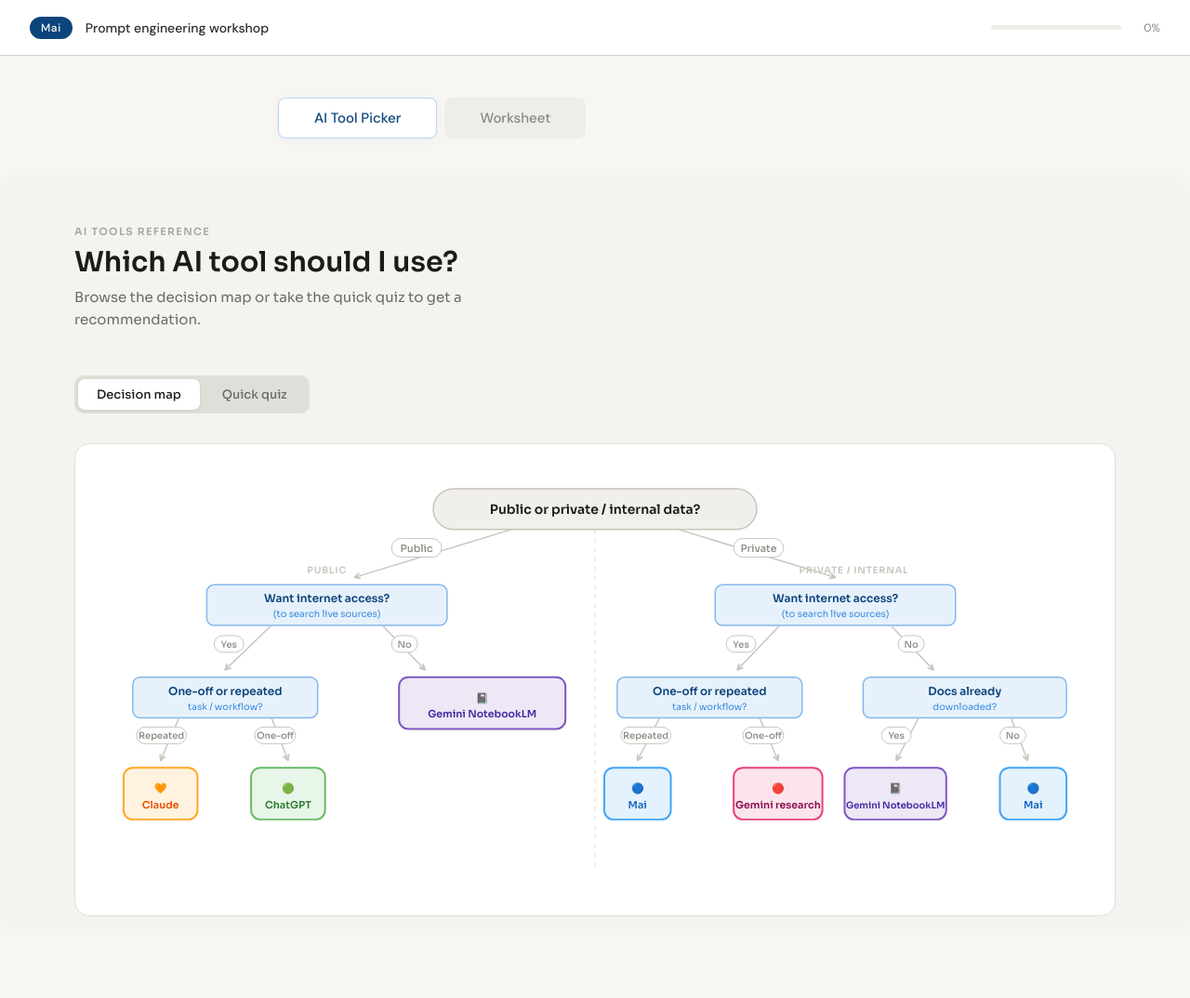
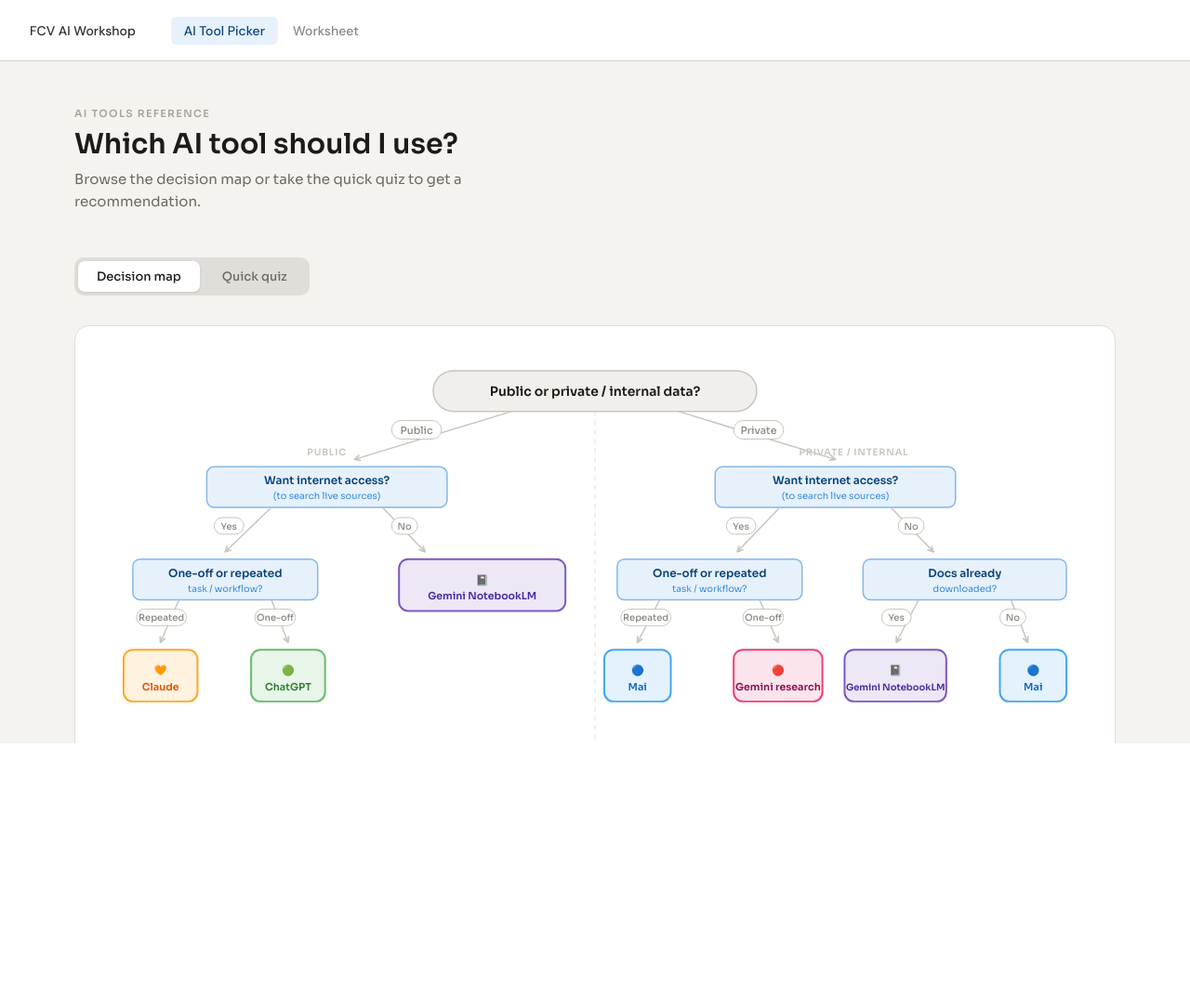
Before and after one commit to Gjain234/wbg_ai_workshop, a Flask app: page / in a window 1280 px wide. Shown: the whole page at 93% size. After the commit the page ends 800 px from the top, so only its background shows below. Run offline with Flask 3, Linux system fonts and the light colour scheme.

Commit message:
fix scroll

```diff
--- a/templates/index.html
+++ b/templates/index.html
@@ -3,34 +3,15 @@
 <head>
 <meta charset="UTF-8">
 <meta name="viewport" content="width=device-width, initial-scale=1.0">
-<title>Mai — Prompt Engineering Workshop</title>
+<title>FCV AI Workshop</title>
 <link href="https://fonts.googleapis.com/css2?family=DM+Sans:wght@400;500&family=DM+Mono:wght@400;500&display=swap" rel="stylesheet">
 <style>
-  .main-tabs {
-    margin-bottom:2.5rem;
-    display:flex;
-    gap:8px;
-    background:transparent;
-    border-radius:12px;
-    padding:5px;
-    width:fit-content;
-    max-width:100vw;
-    box-shadow:none;
-  }
-  .main-tab {
-    font-family:var(--font); font-size:15px; font-weight:500;
-    padding:11px 38px; border-radius:8px; border:none;
-    background:var(--gray-100); color:var(--gray-400); cursor:pointer; transition:all 0.18s;
-    margin:0; outline:none;
-    box-shadow:none;
-  }
-  .main-tab.active {
-    background:white; color:var(--blue-800); box-shadow:0 2px 8px rgba(0,0,0,0.04);
-    border:1.5px solid var(--blue-100);
-    z-index:1;
-  }
-  .main-panel { display:none; }
-  .main-panel.active { display:block; }
+  .header-tabs { display:flex; gap:2px; flex:1; padding:0 1.5rem; }
+  .header-tab { font-family:var(--font); font-size:14px; font-weight:500; padding:6px 14px; border-radius:6px; border:none; background:transparent; color:var(--gray-400); cursor:pointer; transition:all 0.15s; white-space:nowrap; }
+  .header-tab.active { background:var(--blue-50); color:var(--blue-800); }
+  .header-tab:hover:not(.active) { background:var(--gray-100); color:var(--gray-600); }
+  #panel-ai-tool { position:fixed; top:var(--header-h,57px); left:0; right:0; bottom:0; display:none; z-index:50; }
+  #panel-ai-tool.active { display:block; }
   *, *::before, *::after { box-sizing: border-box; margin: 0; padding: 0; }
   :root {
     --blue-50:#E6F1FB; --blue-100:#B5D4F4; --blue-200:#85B7EB; --blue-400:#378ADD; --blue-600:#185FA5; --blue-800:#0C447C; --blue-900:#042C53;
@@ -45,12 +26,7 @@
   body { font-family:var(--font); background:var(--gray-50); color:var(--gray-800); min-height:100vh; }
 
   .page-header { background:white; border-bottom:1px solid var(--gray-200); padding:1.1rem 2rem; display:flex; align-items:center; gap:14px; position:sticky; top:0; z-index:100; }
-  .mai-badge { background:var(--blue-800); color:white; font-size:12px; font-weight:500; padding:4px 12px; border-radius:20px; letter-spacing:0.05em; }
-  .header-title { font-size:14px; font-weight:500; color:var(--gray-800); flex:1; }
-  .progress-wrap { display:flex; align-items:center; gap:10px; }
-  .progress-track { width:140px; height:5px; background:var(--gray-100); border-radius:3px; overflow:hidden; }
-  .progress-fill { height:100%; background:var(--teal-400); border-radius:3px; transition:width 0.5s ease; width:0%; }
-  .progress-label { font-size:12px; color:var(--gray-400); min-width:32px; text-align:right; }
+  .header-title { font-size:14px; font-weight:500; color:var(--gray-800); }
 
   .main { max-width:740px; margin:0 auto; padding:2.5rem 1.5rem 5rem; }
 
@@ -182,28 +158,19 @@
 </head>
 <body>
 
-<header class="page-header">
-  <span class="mai-badge">Mai</span>
-  <span class="header-title">Prompt engineering workshop</span>
-  <div class="progress-wrap">
-    <div class="progress-track"><div class="progress-fill" id="progressFill"></div></div>
-    <span class="progress-label" id="progressLabel">0%</span>
-  </div>
+<header class="page-header" id="appHeader">
+  <span class="header-title">FCV AI Workshop</span>
+  <nav class="header-tabs">
+    <button class="header-tab active" id="tab-ai-tool" onclick="showMainPanel('ai-tool', this)">AI Tool Picker</button>
+    <button class="header-tab" id="tab-worksheet" onclick="showMainPanel('worksheet', this)">Worksheet</button>
+  </nav>
 </header>
 
-<main class="main">
+<div id="panel-ai-tool" class="active">
+  <iframe src="{{ url_for('ai_tool_picker') }}" style="width:100%;height:100%;border:none;display:block;"></iframe>
+</div>
 
-  <!-- Main Tabs -->
-  <div class="main-tabs" style="margin-bottom:2.5rem; display:flex; gap:8px; background:transparent; border-radius:12px; padding:5px; width:fit-content; max-width:100vw;">
-    <button class="main-tab active" id="tab-ai-tool" onclick="showMainPanel('ai-tool', this)">AI Tool Picker</button>
-    <button class="main-tab" id="tab-worksheet" onclick="showMainPanel('worksheet', this)">Worksheet</button>
-  </div>
-
-  <div class="panel main-panel active" id="panel-ai-tool" style="padding:0;max-width:none;">
-    <iframe src="{{ url_for('ai_tool_picker') }}" style="width:100vw;height:100vh;border:none;border-radius:14px 14px 18px 18px;background:white;box-shadow:0 2px 16px rgba(0,0,0,0.04);display:block;margin-left:calc(-50vw + 50%);margin-right:calc(-50vw + 50%);overflow:hidden;"></iframe>
-  </div>
-
-  <div class="panel main-panel" id="panel-worksheet">
+<main class="main" id="panel-worksheet" style="display:none">
     <div class="intro">
       <p class="eyebrow">Workshop exercise</p>
       <h1>Iterating toward a better prompt</h1>
@@ -541,12 +508,28 @@
 </main>
 
 <script>
-  // Main tab switching logic
+  // Set header height CSS variable so the fixed panel sits below the header
+  document.addEventListener('DOMContentLoaded', function() {
+    var h = document.getElementById('appHeader').offsetHeight;
+    document.documentElement.style.setProperty('--header-h', h + 'px');
+    // AI Tool Picker is the default tab — prevent body scroll
+    document.body.style.overflow = 'hidden';
+  });
+
   function showMainPanel(id, btn) {
-    document.querySelectorAll('.panel').forEach(p => p.classList.remove('active'));
-    document.querySelectorAll('.tab').forEach(t => t.classList.remove('active'));
-    document.getElementById('panel-' + id).classList.add('active');
+    document.querySelectorAll('.header-tab').forEach(t => t.classList.remove('active'));
     btn.classList.add('active');
+    var aiPanel = document.getElementById('panel-ai-tool');
+    var wsPanel = document.getElementById('panel-worksheet');
+    if (id === 'ai-tool') {
+      aiPanel.classList.add('active');
+      wsPanel.style.display = 'none';
+      document.body.style.overflow = 'hidden';
+    } else {
+      aiPanel.classList.remove('active');
+      wsPanel.style.display = '';
+      document.body.style.overflow = '';
+    }
   }
 
   function buildWorksheet() {
@@ -599,8 +582,6 @@
     num.className = 'step-num done';
     num.innerHTML = '<svg width="12" height="12" viewBox="0 0 12 12" fill="none" stroke="white" stroke-width="2"><polyline points="2,6 5,9 10,3"/></svg>';
     document.getElementById('step'+current).className = 'step is-done';
-    document.getElementById('progressFill').style.width = pct+'%';
-    document.getElementById('progressLabel').textContent = pct+'%';
     if (next) { unlock(next); openStep(next); }
   }
 
```
